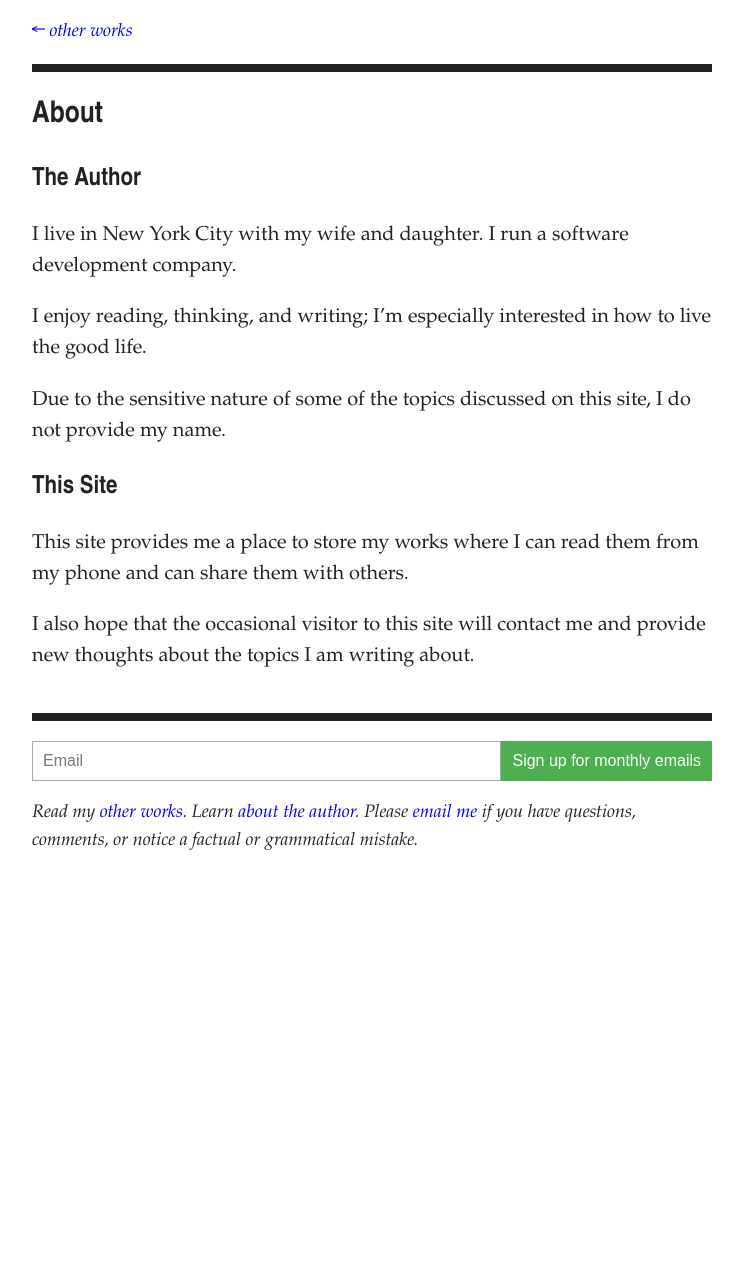
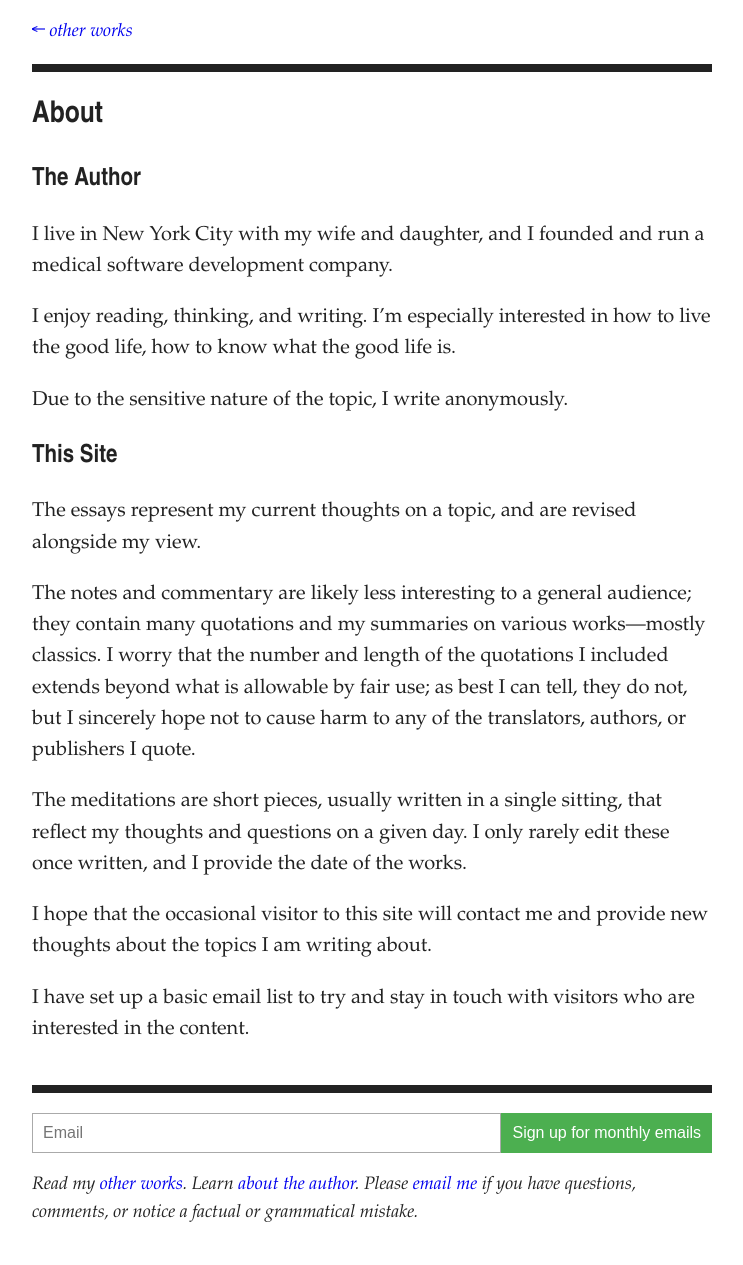
Before and after one commit to artsandmetaphysics/goodlifeodyssey, a Jekyll site: the page built from about.md, in a window 1280 px wide. Shown: the whole page, without its empty margins (268-1011 px from the left). Built offline with Jekyll 4.4.1, drawn with Linux system fonts in a browser that asks for light colours; before the commit the page ends 900 px from its top, so only the background shows below that.

Commit message:
Include meditations on the home page

```diff
--- a/about.md
+++ b/about.md
@@ -1,20 +1,25 @@
 ---
 layout: basic
 title: About
-description: About this site and its author
+description: About the author and this site
 ---
 
 ## The Author
 
+I live in New York City with my wife and daughter, and I founded and run a medical software development company.
 
-I live in New York City with my wife and daughter. I run a software development company.
+I enjoy reading, thinking, and writing. I'm especially interested in how to live the good life, how to know what the good life is.
 
-I enjoy reading, thinking, and writing; I'm especially interested in how to live the good life.
-
-Due to the sensitive nature of some of the topics discussed on this site, I do not provide my name.
+Due to the sensitive nature of the topic, I write anonymously.
 
 ## This Site
 
-This site provides me a place to store my works where I can read them from my phone and can share them with others.
+The essays represent my current thoughts on a topic, and are revised alongside my view.
 
-I also hope that the occasional visitor to this site will contact me and provide new thoughts about the topics I am writing about.
+The notes and commentary are likely less interesting to a general audience; they contain many quotations and my summaries on various works---mostly classics. I worry that the number and length of the quotations I included extends beyond what is allowable by fair use; as best I can tell, they do not, but I sincerely hope not to cause harm to any of the translators, authors, or publishers I quote.
+
+The meditations are short pieces, usually written in a single sitting, that reflect my thoughts and questions on a given day. I only rarely edit these once written, and I provide the date of the works.
+
+I hope that the occasional visitor to this site will contact me and provide new thoughts about the topics I am writing about.
+
+I have set up a basic email list to try and stay in touch with visitors who are interested in the content.
```
Also changed, not shown: index.md (+14 -3 lines).
